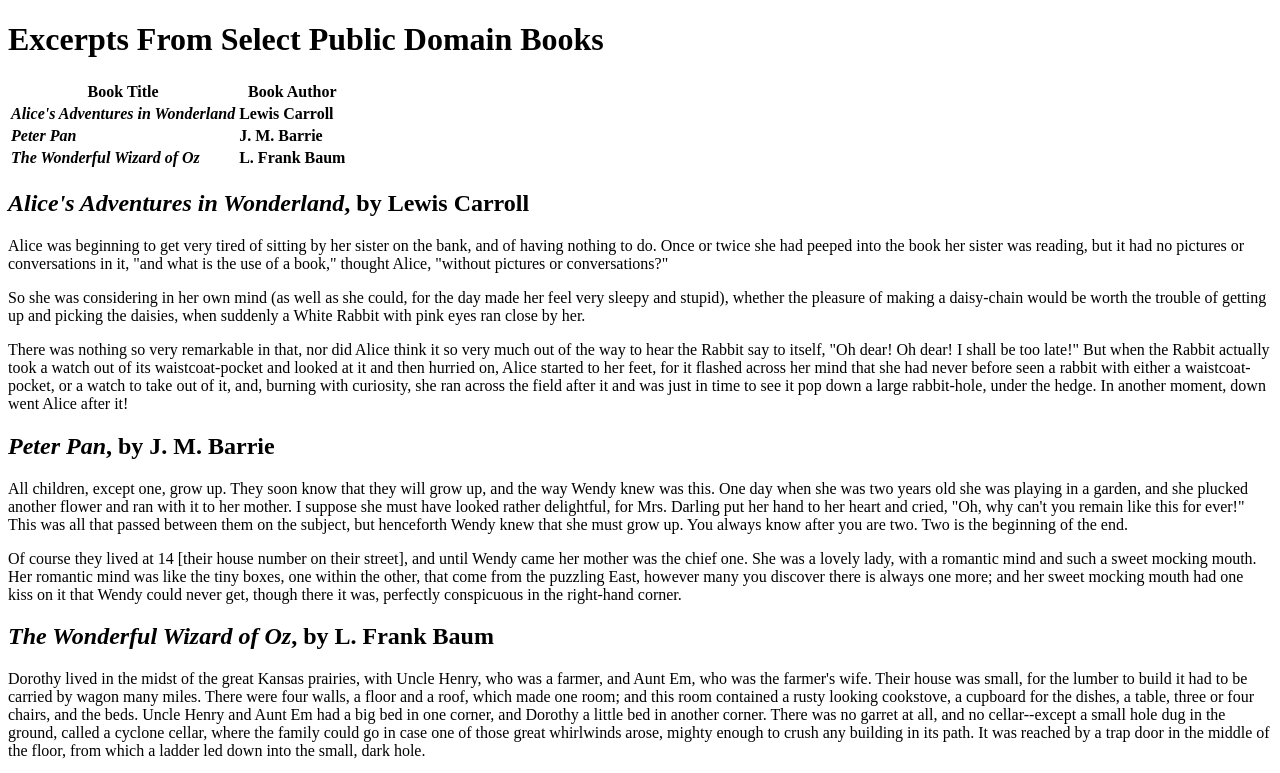
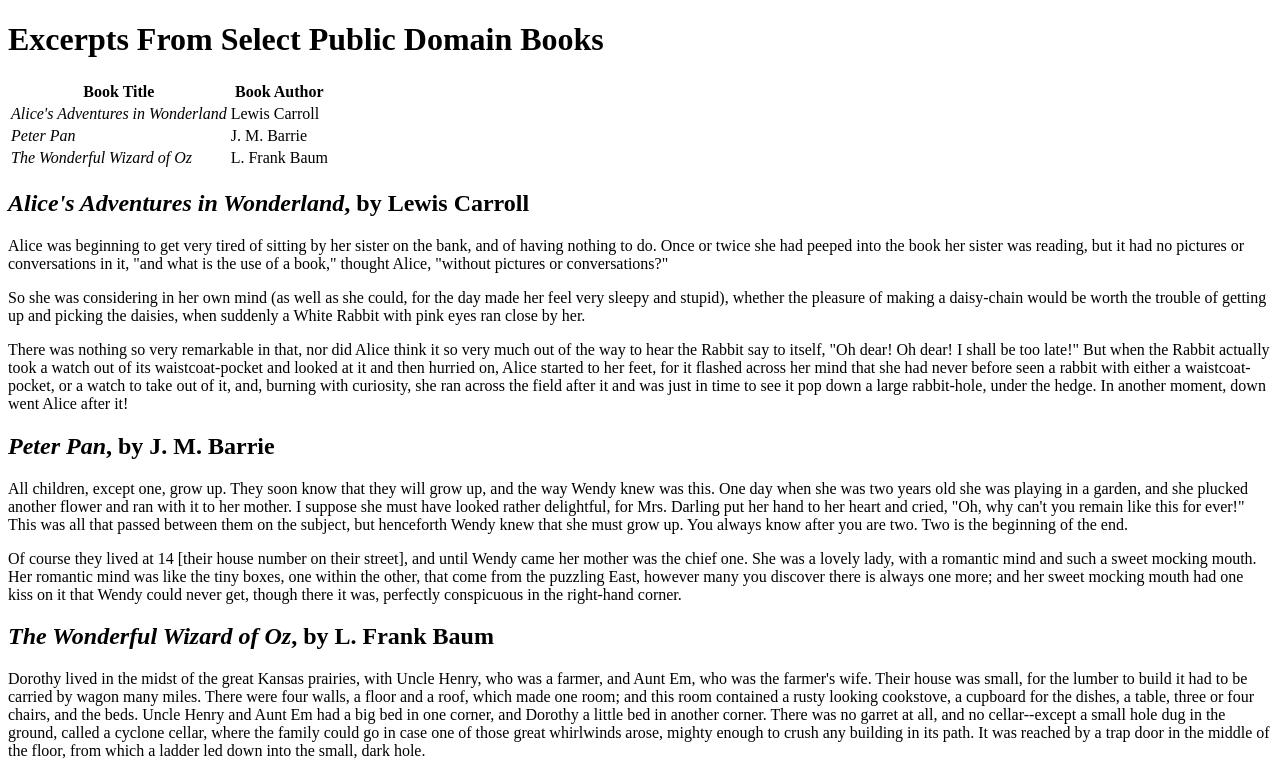
Before and after one commit to geure/lab3, a plain HTML site: page index.html in a window 1280 px wide. Shown: the top 773 px of the page. Drawn offline with Linux system fonts and the light colour scheme.

Commit message:
Resolved <th> vs <td> issues

```diff
--- a/index.html
+++ b/index.html
@@ -11,16 +11,16 @@
           <th>Book Author</th>
         </tr>
         <tr align="left">
-          <th><em>Alice's Adventures in Wonderland</em></th>
-          <th>Lewis Carroll</th>
+          <td><em>Alice's Adventures in Wonderland</em></td>
+          <td>Lewis Carroll</td>
         </tr>
         <tr align="left">
-          <th><em>Peter Pan</em></th>
-          <th>J. M. Barrie</th>
+          <td><em>Peter Pan</em></td>
+          <td>J. M. Barrie</td>
         </tr>
         <tr align="left">
-          <th><em>The Wonderful Wizard of Oz</em></th>
-          <th>L. Frank Baum</th>
+          <td><em>The Wonderful Wizard of Oz</em></td>
+          <td>L. Frank Baum</td>
         </tr>
       </table>
     <h2><em>Alice's Adventures in Wonderland</em>, by Lewis Carroll</h2>
```
